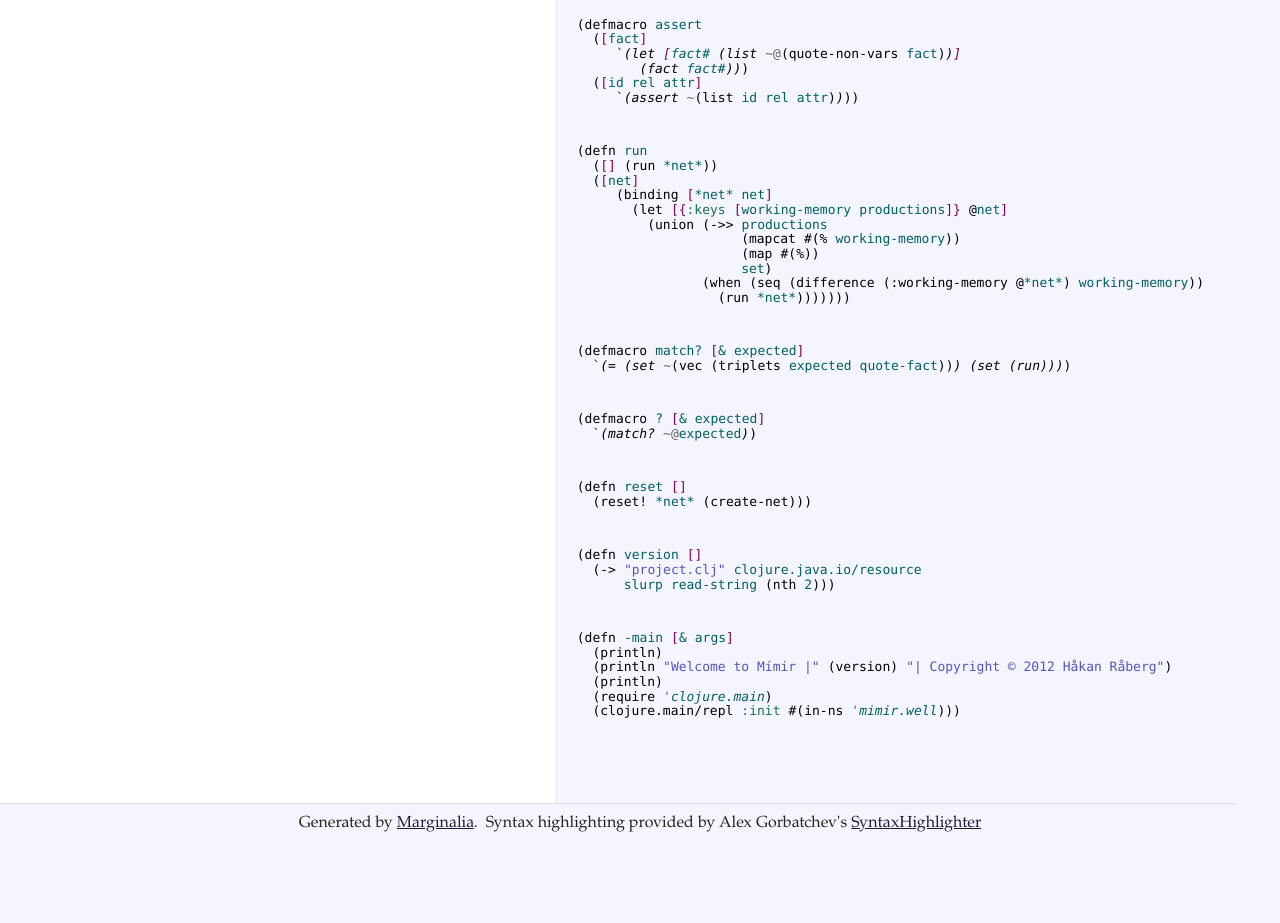
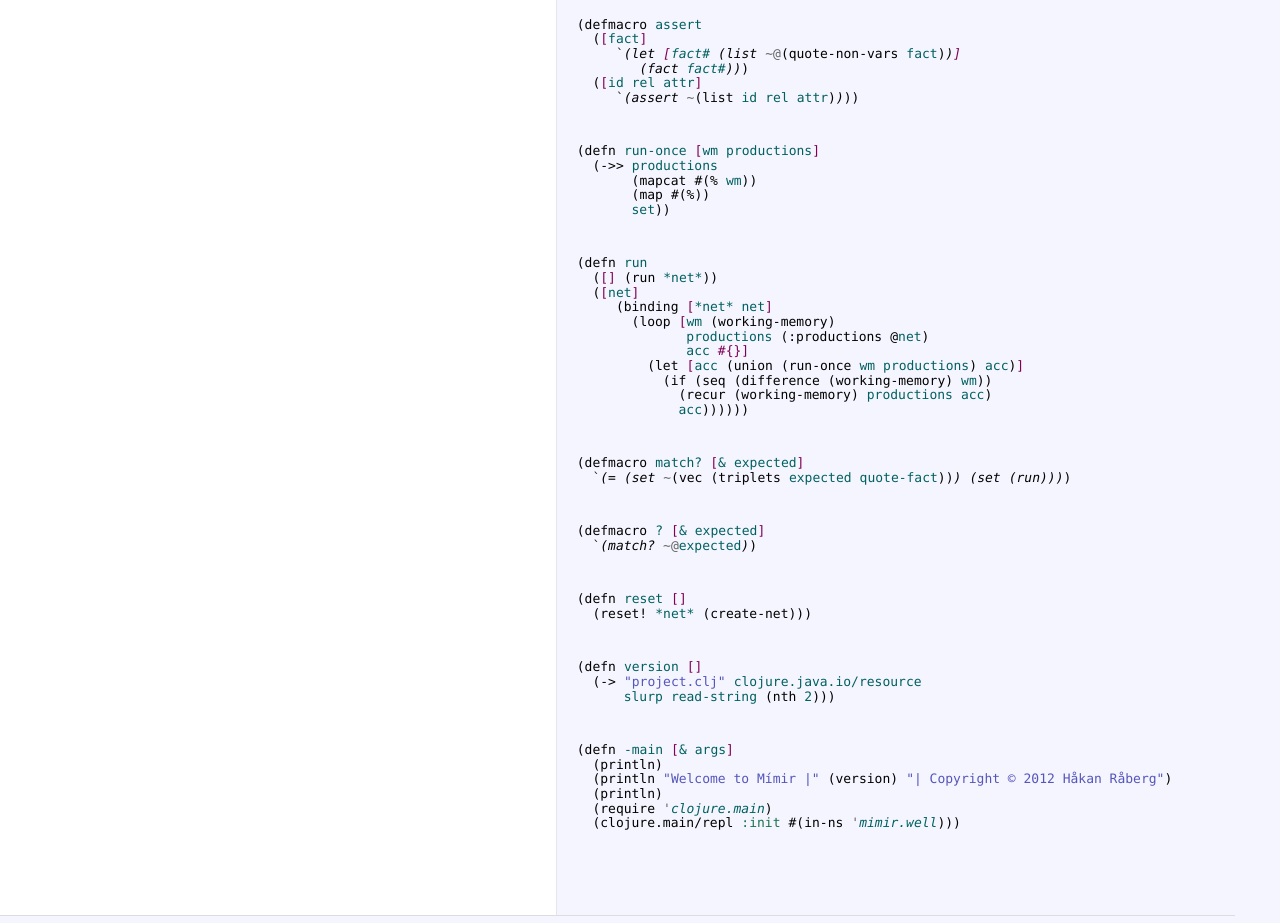
Before and after one commit to hraberg/mimir, a plain HTML site: page index.html in a window 1280 px wide. Shown: the part 4257-5180 px from the top of the page. Before the commit the page ends 5090 px from the top, so only its background shows below. Drawn offline with Linux system fonts and the light colour scheme.

Commit message:
marginalia

```diff
--- a/index.html
+++ b/index.html
@@ -3209,17 +3209,22 @@ net.brehaut.ClojureTools = (function (SH) {
         (fact fact#)))
   ([id rel attr]
      `(assert ~(list id rel attr))))</pre></td></tr><tr><td class="docs">
+</td><td class="codes"><pre class="brush: clojure">(defn run-once [wm productions]
+  (-&gt;&gt; productions
+       (mapcat #(% wm))
+       (map #(%))
+       set))</pre></td></tr><tr><td class="docs">
 </td><td class="codes"><pre class="brush: clojure">(defn run
   ([] (run *net*))
   ([net]
      (binding [*net* net]
-       (let [{:keys [working-memory productions]} @net]
-         (union (-&gt;&gt; productions
-                     (mapcat #(% working-memory))
-                     (map #(%))
-                     set)
-                (when (seq (difference (:working-memory @*net*) working-memory))
-                  (run *net*)))))))</pre></td></tr><tr><td class="docs">
+       (loop [wm (working-memory)
+              productions (:productions @net)
+              acc #{}]
+         (let [acc (union (run-once wm productions) acc)]
+           (if (seq (difference (working-memory) wm))
+             (recur (working-memory) productions acc)
+             acc))))))</pre></td></tr><tr><td class="docs">
 </td><td class="codes"><pre class="brush: clojure">(defmacro match? [&amp; expected]
   `(= (set ~(vec (triplets expected quote-fact))) (set (run))))</pre></td></tr><tr><td class="docs">
 </td><td class="codes"><pre class="brush: clojure">(defmacro ? [&amp; expected]
```
